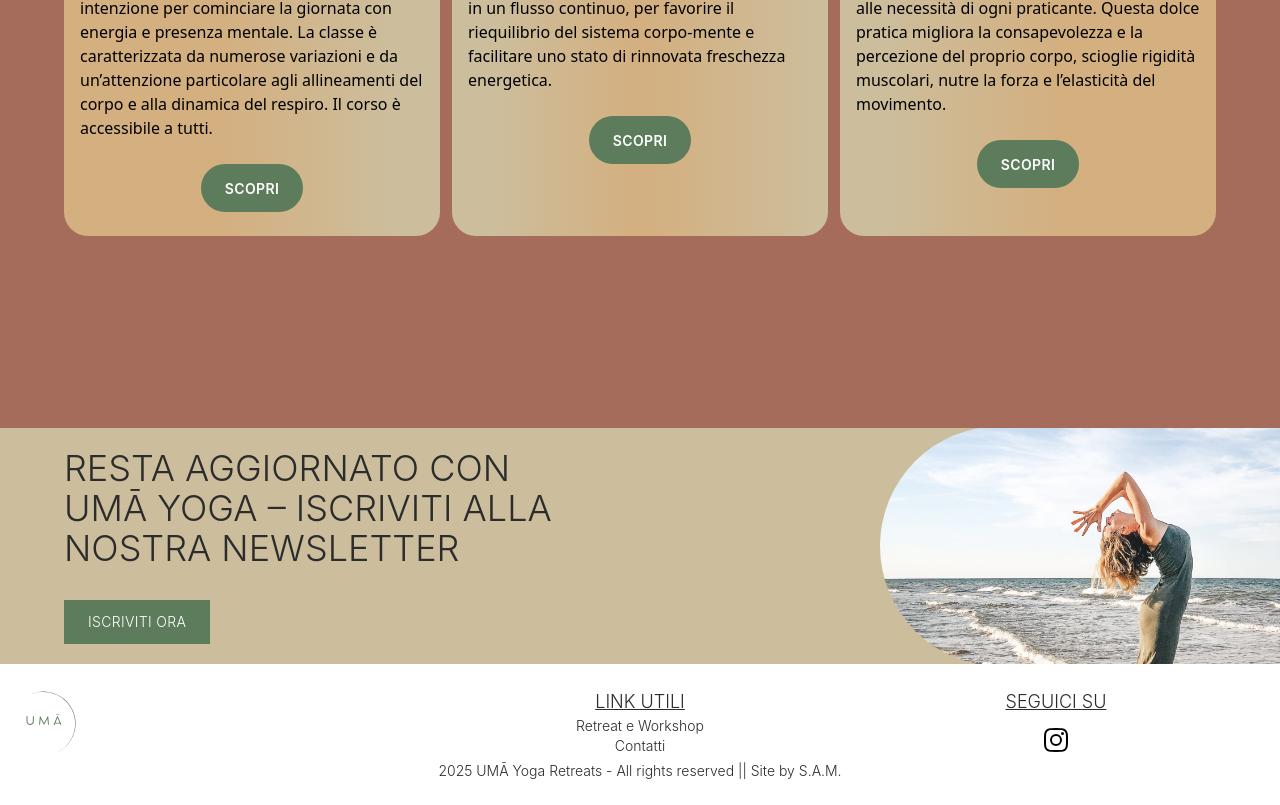
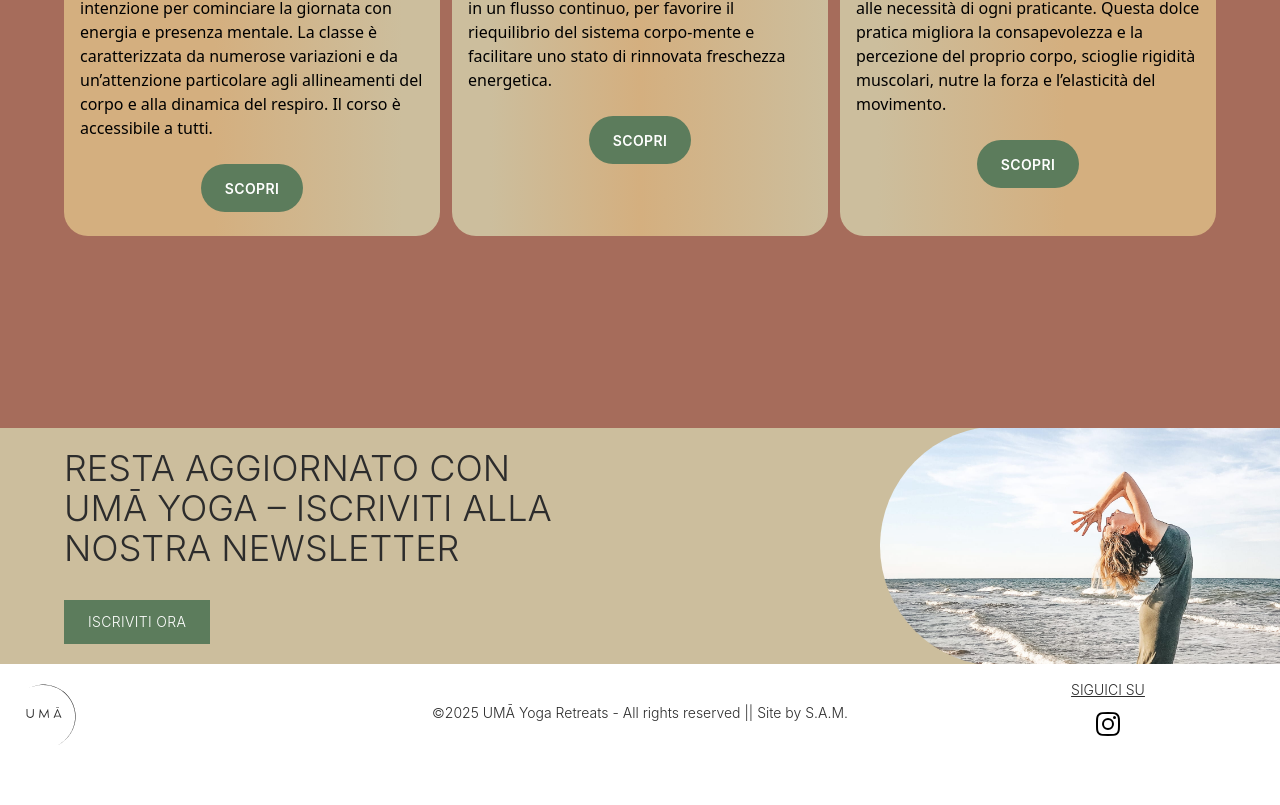
Before and after one commit to asorbellini/static-uma-yoga, a React (Vite) app: page / in a window 1280 px wide. Shown: the part 3268-4073 px from the top of the page. After the commit the page ends 4029 px from the top, so only its background shows below. Built offline with nearby package versions, Linux system fonts and the light colour scheme.

Commit message:
Footer section

```diff
--- a/src/components/Footer.jsx
+++ b/src/components/Footer.jsx
@@ -3,31 +3,25 @@ import UmaLogo from "./Logo";
 
 function Footer() {
   return (
-    <footer className="bg-white text-center py-6 px-4 text-sm text-oscuro">
-      <div className="flex flex-row">
-        <div className="flex-1">
-          <UmaLogo colorFill='#5c7c5c'classname="w-16 h-16"/>
+    <footer className="bg-white text-center p-4 text-sm text-oscuro">
+      <div className="flex flex-row items-center">
+        <div className="basis-1/4">
+          <UmaLogo colorFill='#2c2c2c'classname="w-16 h-16"/>
         </div>
-        <div className="flex-1">
-          <h1 className="text-lg uppercase underline">Link Utili</h1>
-          <a href="/retreat-e-workshop" className="hover:text-oscuro/80">
-            <p>Retreat e Workshop</p>
-          </a>
-          <a href="/contatti" className="hover:text-oscuro/80">
-            <p>Contatti</p>
-          </a>
+        <div className="basis-2/4">
+          <p className="text-center text-[#2c2c2c]">
+            ©{new Date().getFullYear()} UMĀ Yoga Retreats - All rights reserved || Site by <a href="https://samportafolio.vercel.app/">S.A.M.</a>
+          </p>
         </div>
-        <div className="flex-1">
-          <h1 className="text-lg uppercase underline w-">Seguici su</h1>
+        <div className="basis-1/4">
+          <p className="uppercase underline">Siguici su</p>
           <a href="https://www.instagram.com/uma.retreats/" target="_blank" rel="noopener noreferrer" className="inline-flex justify-center mt-2">
             <InstagramIcon />
           </a>
         </div>
 
       </div>
-      <p className="px-12 text-center">
-         {new Date().getFullYear()} UMĀ Yoga Retreats - All rights reserved || Site by <a href="https://samportafolio.vercel.app/">S.A.M.</a>
-      </p>
+
     </footer>
   );
 }
```
